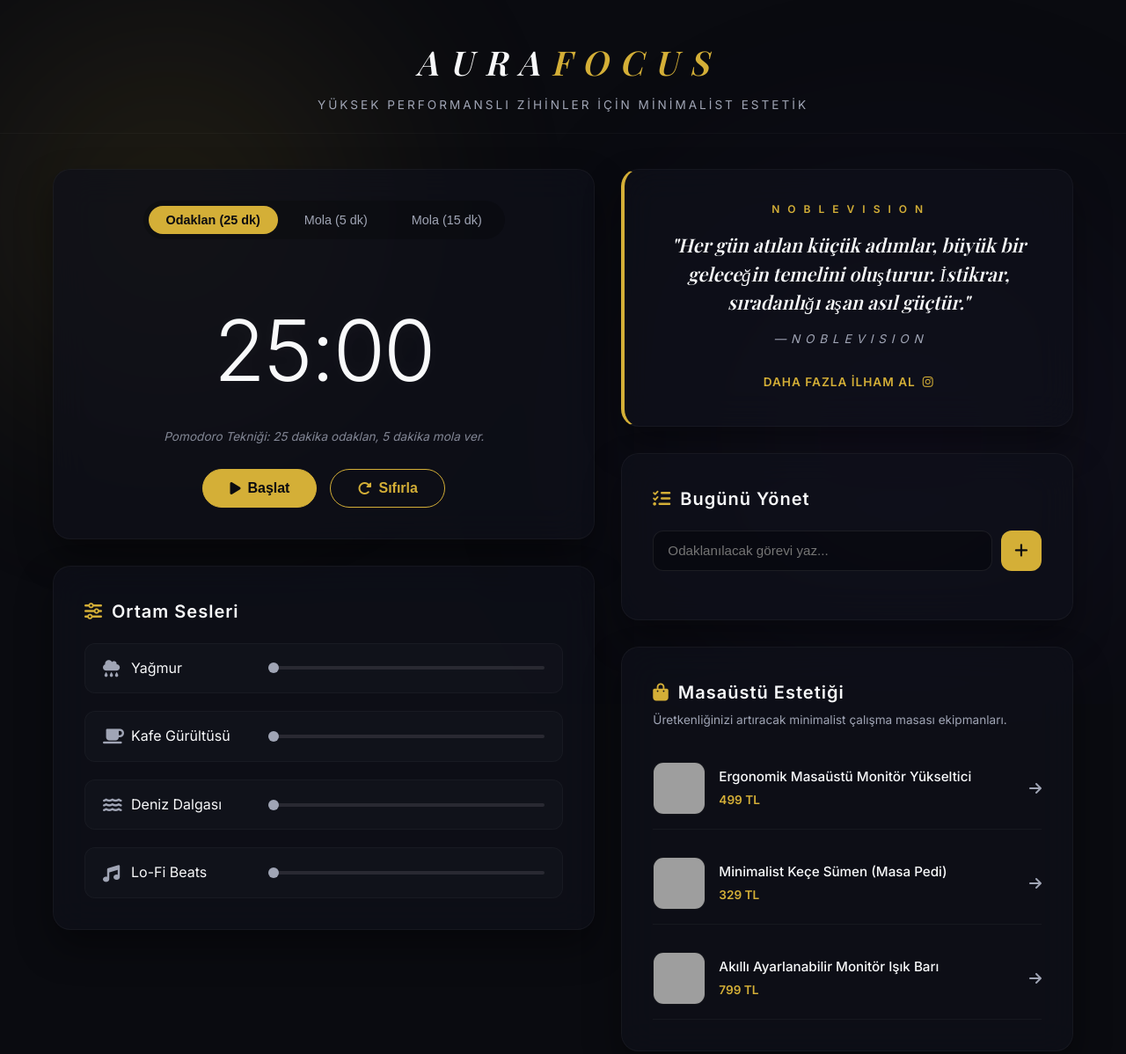
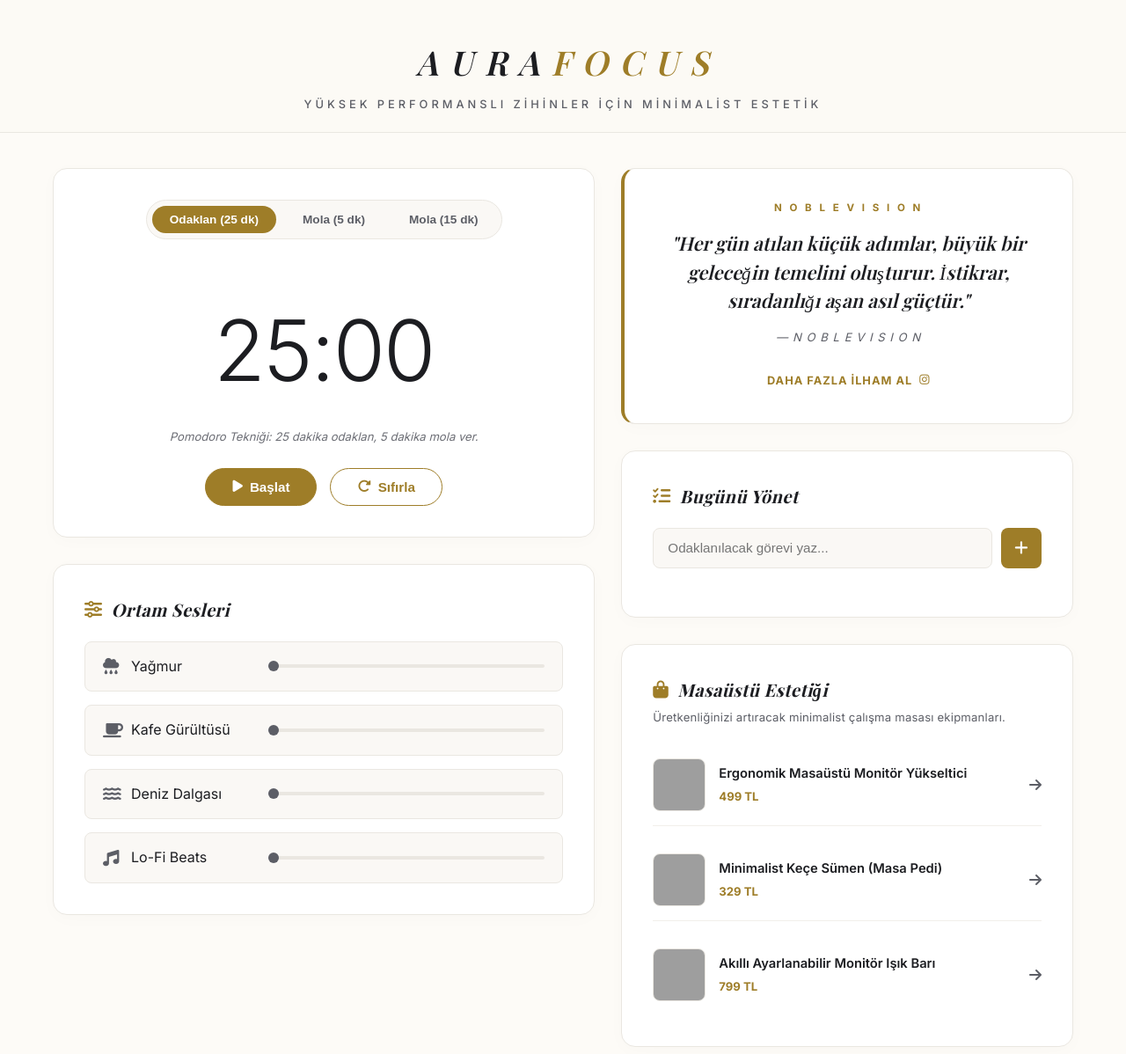
Before and after one commit to serdarkucuklu/aurafocus, a plain HTML site: page index.html in a window 1280 px wide. Shown: the top 1198 px of the page at 88% size. Drawn offline with nearby package versions, Linux system fonts and the light colour scheme; grey boxes are pictures that could not be loaded; a web font is replaced by a local one.

Commit message:
feat: upgrade interface to premium warm light-theme layout

```diff
--- a/style.css
+++ b/style.css
@@ -1,18 +1,18 @@
-/* ─── BASE STYLES & VARIABLES ────────────────────────────────────────────── */
+/* ─── BASE STYLES & VARIABLES (Premium FT-Inspired Light Theme) ────────── */
 :root {
-    --bg-primary: #0a0b10;
-    --card-bg: rgba(15, 17, 26, 0.7);
-    --border-color: rgba(212, 175, 55, 0.15); /* Subtle gold border */
-    --text-primary: #f8f9fa;
-    --text-secondary: #a0a5b5;
-    --accent-gold: #d4af37;
-    --accent-gold-hover: #f3cf65;
-    --accent-silver: #c0c0c0;
-    --radius-lg: 20px;
-    --radius-md: 12px;
+    --bg-primary: #fdfbf7;      /* Warm cream paper background */
+    --card-bg: #ffffff;         /* Pure white cards */
+    --border-color: #eae7e1;    /* Subtle warm border */
+    --text-primary: #1c1d21;     /* Charcoal/dark graphite text */
+    --text-secondary: #5c5e66;   /* Muted graphite text */
+    --accent-gold: #9e7d28;      /* Deep bronze gold */
+    --accent-gold-hover: #b8901c;/* Lighter gold on hover */
+    --accent-silver: #8c8e94;
+    --radius-lg: 16px;
+    --radius-md: 8px;
     --font-sans: 'Inter', sans-serif;
     --font-serif: 'Playfair Display', serif;
-    --transition: all 0.3s cubic-bezier(0.4, 0, 0.2, 1);
+    --transition: all 0.25s cubic-bezier(0.4, 0, 0.2, 1);
 }
 
 * {
@@ -33,46 +33,12 @@ body {
     justify-content: space-between;
 }
 
-/* ─── DECORATIVE BACKDROP BLUR ───────────────────────────────────────────── */
-.gradient-bg {
-    position: fixed;
-    top: 0;
-    left: 0;
-    width: 100%;
-    height: 100%;
-    z-index: -1;
-    overflow: hidden;
-    pointer-events: none;
-}
-
-.gradient-bg .g1, .gradient-bg .g2 {
-    position: absolute;
-    border-radius: 50%;
-    filter: blur(120px);
-    opacity: 0.15;
-}
-
-.gradient-bg .g1 {
-    top: -10%;
-    left: -10%;
-    width: 50vw;
-    height: 50vw;
-    background: radial-gradient(circle, var(--accent-gold) 0%, transparent 80%);
-}
-
-.gradient-bg .g2 {
-    bottom: -10%;
-    right: -10%;
-    width: 60vw;
-    height: 60vw;
-    background: radial-gradient(circle, #4a3b8c 0%, transparent 80%);
-}
-
 /* ─── HEADER ─────────────────────────────────────────────────────────────── */
 header {
     padding: 40px 20px 20px;
     text-align: center;
-    border-bottom: 1px solid rgba(255, 255, 255, 0.03);
+    border-bottom: 1px solid var(--border-color);
+    background: #fcfaf5;
 }
 
 .logo {
@@ -87,15 +53,15 @@ header {
 
 .logo .accent {
     color: var(--accent-gold);
-    font-weight: 300;
+    font-weight: 400;
 }
 
 .tagline {
-    font-size: 0.85rem;
-    letter-spacing: 3px;
+    font-size: 0.8rem;
+    letter-spacing: 4px;
     color: var(--text-secondary);
     text-transform: uppercase;
-    font-weight: 400;
+    font-weight: 500;
 }
 
 /* ─── CONTAINER LAYOUT ───────────────────────────────────────────────────── */
@@ -110,32 +76,32 @@ header {
     flex-grow: 1;
 }
 
-/* ─── GLASS CARDS ────────────────────────────────────────────────────────── */
+/* ─── CARDS ────────────────────────────────────────────────────────── */
 .glass-card {
     background: var(--card-bg);
-    backdrop-filter: blur(20px);
-    -webkit-backdrop-filter: blur(20px);
-    border: 1px solid rgba(255, 255, 255, 0.04);
+    border: 1px solid var(--border-color);
     border-radius: var(--radius-lg);
     padding: 35px;
     margin-bottom: 30px;
-    box-shadow: 0 20px 40px rgba(0, 0, 0, 0.4);
+    box-shadow: 0 4px 20px rgba(28, 29, 33, 0.02);
     transition: var(--transition);
 }
 
 .glass-card:hover {
-    border-color: var(--border-color);
+    border-color: rgba(158, 125, 40, 0.3);
 }
 
 .section-title {
     font-size: 1.25rem;
-    font-weight: 600;
+    font-weight: 700;
     margin-bottom: 20px;
     color: var(--text-primary);
     display: flex;
     align-items: center;
     gap: 10px;
-    letter-spacing: 1px;
+    font-family: var(--font-serif);
+    font-style: italic;
+    letter-spacing: 0.5px;
 }
 
 .section-title i {
@@ -152,7 +118,8 @@ header {
     justify-content: center;
     gap: 10px;
     margin-bottom: 30px;
-    background: rgba(0, 0, 0, 0.2);
+    background: #faf8f5;
+    border: 1px solid var(--border-color);
     padding: 6px;
     border-radius: 30px;
     display: inline-flex;
@@ -163,17 +130,16 @@ header {
     border: none;
     color: var(--text-secondary);
     padding: 8px 20px;
-    font-size: 0.9rem;
-    font-weight: 500;
+    font-size: 0.85rem;
+    font-weight: 600;
     cursor: pointer;
     border-radius: 20px;
     transition: var(--transition);
 }
 
 .mode-btn.active, .mode-btn:hover {
-    color: var(--bg-primary);
+    color: #ffffff;
     background-color: var(--accent-gold);
-    font-weight: 600;
 }
 
 .timer-display {
@@ -183,16 +149,15 @@ header {
     margin: 20px 0;
     font-family: var(--font-sans);
     color: var(--text-primary);
-    text-shadow: 0 0 20px rgba(255, 255, 255, 0.05);
 }
 
 .timer-helper {
-    font-size: 0.85rem;
+    font-size: 0.82rem;
     color: var(--text-secondary);
     margin-top: -10px;
     margin-bottom: 25px;
     font-style: italic;
-    opacity: 0.8;
+    opacity: 0.9;
 }
 
 .timer-controls {
@@ -206,8 +171,8 @@ header {
     border: 1px solid var(--accent-gold);
     color: var(--accent-gold);
     padding: 12px 30px;
-    font-size: 1rem;
-    font-weight: 600;
+    font-size: 0.95rem;
+    font-weight: 700;
     border-radius: 30px;
     cursor: pointer;
     transition: var(--transition);
@@ -218,12 +183,12 @@ header {
 
 .control-btn#start-btn {
     background-color: var(--accent-gold);
-    color: var(--bg-primary);
+    color: #ffffff;
 }
 
 .control-btn:hover {
     transform: translateY(-2px);
-    box-shadow: 0 5px 15px rgba(212, 175, 55, 0.2);
+    box-shadow: 0 4px 12px rgba(158, 125, 40, 0.1);
 }
 
 .control-btn#start-btn:hover {
@@ -234,23 +199,24 @@ header {
 .sound-grid {
     display: grid;
     grid-template-columns: 1fr;
-    gap: 20px;
+    gap: 15px;
 }
 
 .sound-item {
     display: grid;
     grid-template-columns: 1.2fr 2fr;
     align-items: center;
-    background: rgba(255, 255, 255, 0.02);
+    background: #faf8f5;
     padding: 15px 20px;
     border-radius: var(--radius-md);
-    border: 1px solid rgba(255, 255, 255, 0.03);
+    border: 1px solid var(--border-color);
     transition: var(--transition);
 }
 
 .sound-item:hover, .sound-item.active {
-    background: rgba(255, 255, 255, 0.04);
-    border-color: rgba(212, 175, 55, 0.1);
+    background: #ffffff;
+    border-color: var(--accent-gold);
+    box-shadow: 0 4px 15px rgba(158, 125, 40, 0.05);
 }
 
 .sound-info {
@@ -260,7 +226,7 @@ header {
 }
 
 .sound-icon {
-    font-size: 1.2rem;
+    font-size: 1.15rem;
     color: var(--text-secondary);
     transition: var(--transition);
     width: 20px;
@@ -268,14 +234,13 @@ header {
 
 .sound-item.active .sound-icon {
     color: var(--accent-gold);
-    text-shadow: 0 0 10px rgba(212, 175, 55, 0.3);
 }
 
 .volume-slider {
     -webkit-appearance: none;
     width: 100%;
     height: 4px;
-    background: rgba(255, 255, 255, 0.1);
+    background: #eae7e1;
     outline: none;
     border-radius: 2px;
     transition: var(--transition);
@@ -293,7 +258,6 @@ header {
 
 .sound-item.active .volume-slider::-webkit-slider-thumb {
     background: var(--accent-gold);
-    box-shadow: 0 0 8px rgba(212, 175, 55, 0.5);
 }
 
 /* ─── MINDSET / QUOTE CARD ───────────────────────────────────────────────── */
@@ -304,12 +268,12 @@ header {
 }
 
 .card-header-badge {
-    font-size: 0.75rem;
+    font-size: 0.72rem;
     letter-spacing: 3px;
     color: var(--accent-gold);
     text-transform: uppercase;
     margin-bottom: 15px;
-    font-weight: 600;
+    font-weight: 700;
 }
 
 #quote-text {
@@ -323,7 +287,7 @@ header {
 }
 
 #quote-author {
-    font-size: 0.85rem;
+    font-size: 0.82rem;
     color: var(--text-secondary);
     letter-spacing: 1px;
     display: block;
@@ -336,8 +300,8 @@ header {
     gap: 8px;
     color: var(--accent-gold);
     text-decoration: none;
-    font-size: 0.85rem;
-    font-weight: 600;
+    font-size: 0.8rem;
+    font-weight: 700;
     text-transform: uppercase;
     letter-spacing: 1px;
     transition: var(--transition);
@@ -359,8 +323,8 @@ header {
 
 #todo-input {
     flex-grow: 1;
-    background: rgba(0, 0, 0, 0.3);
-    border: 1px solid rgba(255, 255, 255, 0.08);
+    background: #faf8f5;
+    border: 1px solid var(--border-color);
     color: var(--text-primary);
     padding: 12px 16px;
     border-radius: var(--radius-md);
@@ -371,12 +335,12 @@ header {
 
 #todo-input:focus {
     border-color: var(--accent-gold);
-    background: rgba(0, 0, 0, 0.5);
+    background: #ffffff;
 }
 
 #add-todo-btn {
     background: var(--accent-gold);
-    color: var(--bg-primary);
+    color: #ffffff;
     border: none;
     width: 46px;
     height: 46px;
@@ -408,15 +372,15 @@ header {
     justify-content: space-between;
     align-items: center;
     padding: 12px 16px;
-    background: rgba(255, 255, 255, 0.01);
-    border: 1px solid rgba(255, 255, 255, 0.02);
+    background: #faf8f5;
+    border: 1px solid var(--border-color);
     border-radius: var(--radius-md);
     transition: var(--transition);
 }
 
 .todo-item:hover {
-    background: rgba(255, 255, 255, 0.02);
-    border-color: rgba(255, 255, 255, 0.05);
+    background: #ffffff;
+    border-color: var(--accent-gold);
 }
 
 .todo-item-text {
@@ -436,21 +400,22 @@ header {
 .delete-todo-btn {
     background: transparent;
     border: none;
-    color: rgba(255, 255, 255, 0.2);
+    color: rgba(28, 29, 33, 0.3);
     cursor: pointer;
     transition: var(--transition);
 }
 
 .delete-todo-btn:hover {
-    color: #e74c3c;
+    color: #c62828;
 }
 
-/* ─── SHOP THE AESTHETIC ─────────────────────────────────────────────────── */
+/* ─── SHOP THE AESTHETIC / MASAÜSTÜ ESTETİĞİ ────────────────────────────── */
 .section-subtitle {
-    font-size: 0.85rem;
+    font-size: 0.82rem;
     color: var(--text-secondary);
     margin-bottom: 20px;
     margin-top: -15px;
+    letter-spacing: 0.2px;
 }
 
 .product-list {
@@ -466,13 +431,17 @@ header {
     padding: 16px 0;
     background: transparent;
     border: none;
-    border-bottom: 1px solid rgba(255, 255, 255, 0.04);
+    border-bottom: 1px solid #f2efea;
     text-decoration: none;
     transition: var(--transition);
 }
 
+.product-item:last-child {
+    border-bottom: none;
+}
+
 .product-item:hover {
-    border-bottom-color: rgba(212, 175, 55, 0.25);
+    border-bottom-color: var(--accent-gold);
 }
 
 .product-img {
@@ -480,8 +449,8 @@ header {
     height: 60px;
     border-radius: var(--radius-md);
     object-fit: cover;
-    background-color: rgba(0, 0, 0, 0.3);
-    border: 1px solid rgba(255, 255, 255, 0.05);
+    background-color: #faf8f5;
+    border: 1px solid var(--border-color);
 }
 
 .product-details {
@@ -489,16 +458,16 @@ header {
 }
 
 .product-title {
-    font-size: 0.95rem;
-    font-weight: 500;
+    font-size: 0.92rem;
+    font-weight: 600;
     color: var(--text-primary);
     margin-bottom: 4px;
 }
 
 .product-price {
-    font-size: 0.85rem;
+    font-size: 0.82rem;
     color: var(--accent-gold);
-    font-weight: 600;
+    font-weight: 700;
 }
 
 .product-arrow {
@@ -519,63 +488,14 @@ header {
     padding: 20px;
 }
 
-/* ─── AD PLACEMENT STYLES ────────────────────────────────────────────────── */
-.ad-card {
-    position: relative;
-    overflow: hidden;
-}
-
-.ad-badge {
-    position: absolute;
-    top: 10px;
-    right: 15px;
-    font-size: 0.65rem;
-    font-weight: 700;
-    color: var(--accent-gold);
-    letter-spacing: 2px;
-    opacity: 0.8;
-}
-
-.ad-placeholder {
-    display: flex;
-    flex-direction: column;
-    align-items: center;
-    justify-content: center;
-    min-height: 120px;
-    border: 1px dashed rgba(212, 175, 55, 0.25);
-    border-radius: var(--radius-md);
-    background: rgba(255, 255, 255, 0.02);
-    padding: 20px;
-    transition: var(--transition);
-}
-
-.ad-card:hover .ad-placeholder {
-    border-color: rgba(212, 175, 55, 0.5);
-    background: rgba(255, 255, 255, 0.04);
-}
-
-.ad-fallback-text {
-    font-size: 0.8rem;
-    color: var(--text-secondary);
-    font-style: italic;
-    text-align: center;
-    display: flex;
-    align-items: center;
-    gap: 8px;
-}
-
-.ad-fallback-text i {
-    color: var(--accent-gold);
-    font-size: 1rem;
-}
-
 /* ─── FOOTER ─────────────────────────────────────────────────────────────── */
 footer {
     padding: 40px 20px;
     text-align: center;
-    border-top: 1px solid rgba(255, 255, 255, 0.03);
+    border-top: 1px solid var(--border-color);
     color: var(--text-secondary);
-    font-size: 0.8rem;
+    font-size: 0.78rem;
+    background: #fcfaf5;
 }
 
 .footer-container {
@@ -585,7 +505,7 @@ footer {
 
 .privacy-note {
     margin-top: 6px;
-    opacity: 0.6;
+    opacity: 0.8;
     letter-spacing: 0.5px;
 }
 
```
